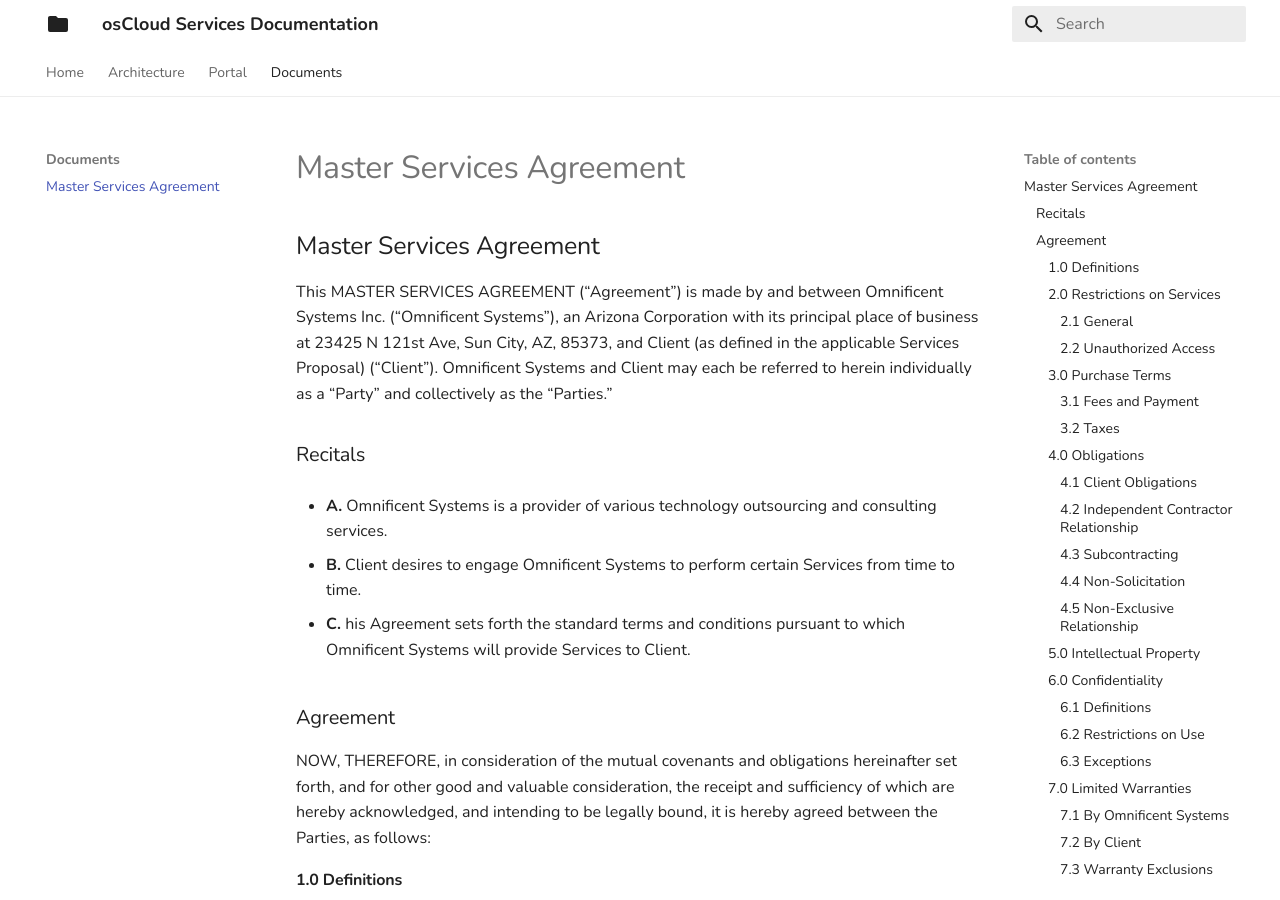
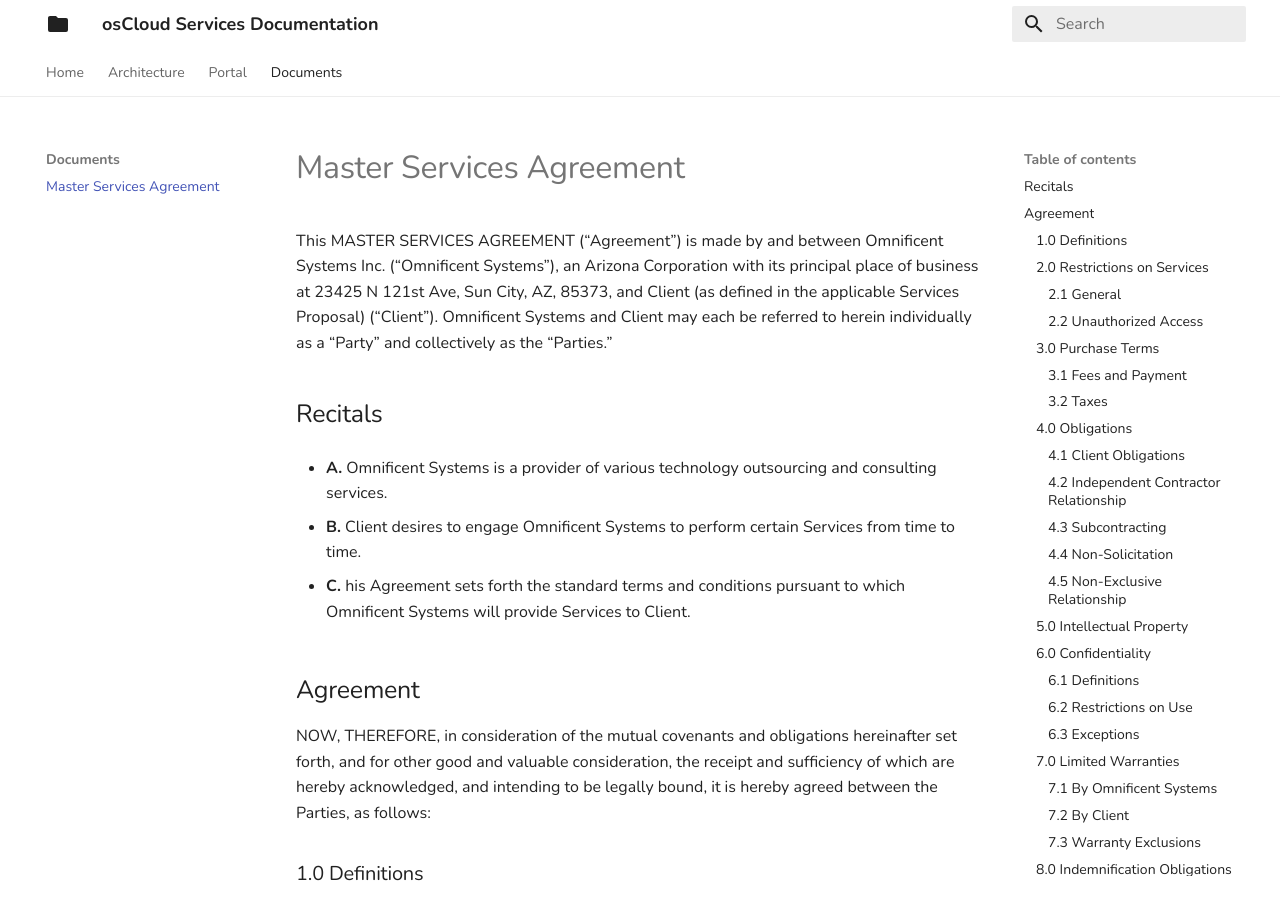
Before and after one commit to omnificentsystems/oscloud-docs, an MkDocs documentation site: the page built from docs/documents/msa.md, in a window 1280 px wide and 900 px high. Built offline with MkDocs 1.6.1 and Material for MkDocs 9.7.7, drawn with Linux system fonts in a browser that asks for light colours.

```diff
--- a/docs/documents/msa.md
+++ b/docs/documents/msa.md
@@ -1,4 +1,7 @@
-# Master Services Agreement
+---
+date: 2017-01-19
+---
+
 This MASTER SERVICES AGREEMENT (“Agreement”) is made by and between Omnificent Systems Inc. (“Omnificent Systems”), an Arizona Corporation with its principal place of business at 23425 N 121st Ave, Sun City, AZ, 85373, and Client (as defined in the applicable Services Proposal) (“Client”). Omnificent Systems and Client may each be referred to herein individually as a “Party” and collectively as the “Parties.”
 
 ## Recitals
--- a/mkdocs.yml
+++ b/mkdocs.yml
@@ -39,7 +39,6 @@ markdown_extensions:
   - meta
   - toc:
       permalink: true
-      baselevel: 2
 # Social Links
 extra:
   social:
```
